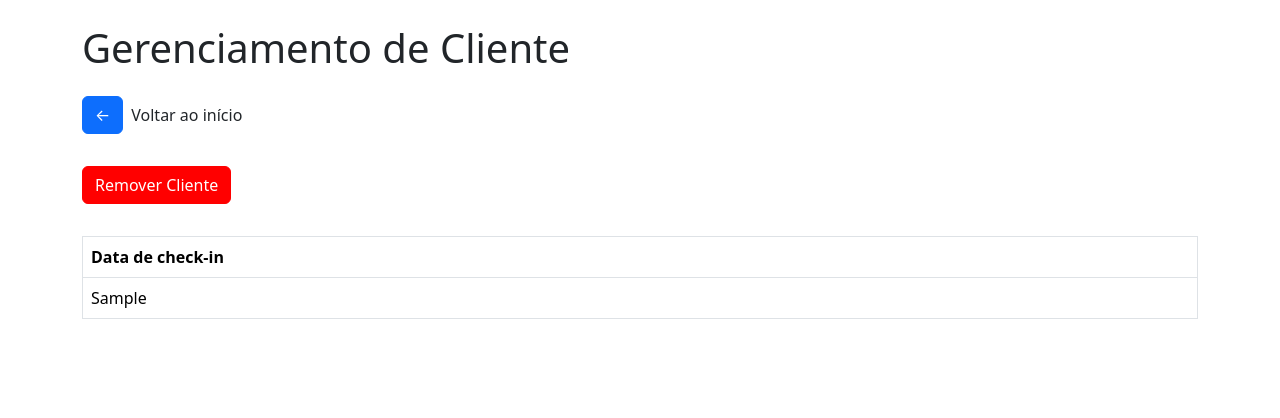
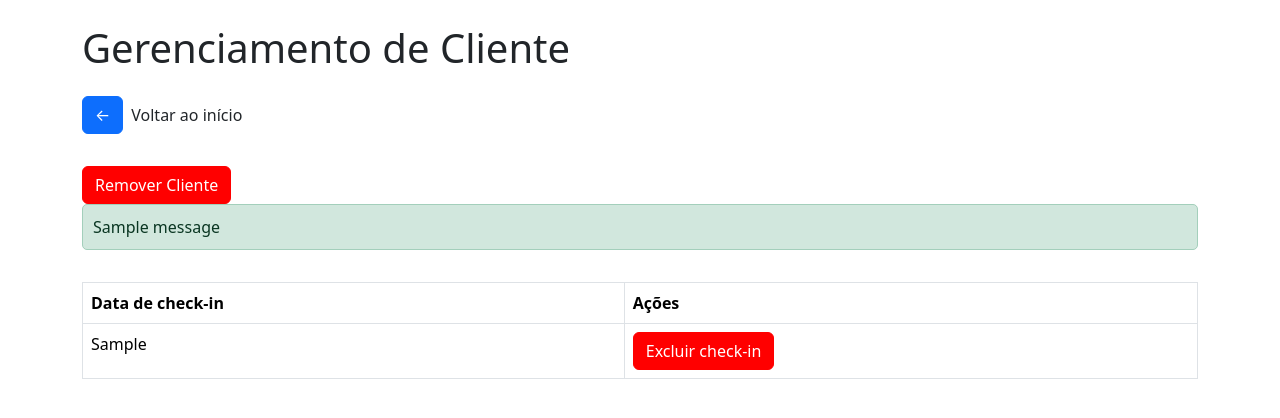
Before and after one commit to Markfgui675/app_estetica_flask, a Flask app: page /clientemassagem/1 in a window 1280 px wide. Shown: the top 418 px of the page. Run offline with Flask 3, Linux system fonts and the light colour scheme; data comes from the database, SQL or seed files in the repository; both versions use the stored data as it was after the commit; tables that the repository leaves empty hold one stand-in row (values such as "Sample post"); one stand-in notice (Sample message) is shown.

Commit message:
develop
funcionalidade que remove checkins de cliente

```diff
--- a/app/static/css/style.css
+++ b/app/static/css/style.css
@@ -72,3 +72,7 @@ a{
   color: #856404;
   border: 1px solid #ffeeba;
 }
+
+.excludecheckin{
+    color: white;
+}
--- a/app/templates/cliente_massagem.html
+++ b/app/templates/cliente_massagem.html
@@ -26,16 +26,28 @@
         <!-- Botão que abre o modal -->
         <button class="btn btn-primary btn-remover" id="openModal">Remover Cliente</button>
 
+        {% with messages = get_flashed_messages(with_categories=true) %}
+            {% if messages %}
+                {% for category, message in messages %}
+                <div class="alert alert-{{ category }}">
+                    {{ message }}
+                </div>
+                {% endfor %}
+            {% endif %}
+        {% endwith %}
+
         <table class="table table-bordered table-checkin">
             <thead>
                 <tr>
                 <th>Data de check-in</th>
+                <th>Ações</th>
                 </tr>
             </thead>
             <tbody>
                 {% for checkin in checkins %}
                 <tr>
                 <td>{{ checkin.data }}</td>
+                <td><a href="/excluircheckinmassagem/{{checkin.id}}" class="btn btn-primary btn-remover excludecheckin">Excluir check-in</a></td>
                 </tr>
                 {% endfor %}
             </tbody>
@@ -55,7 +67,7 @@
 
 
 
-        <!-- Modal Adicionar-->
+        <!-- Modal remover cliente-->
         <div id="myModal" class="modal">
             <div class="modal-content">
             <span style="cursor: pointer;" class="close" id="closeModal">&times;</span>
--- a/app/views.py
+++ b/app/views.py
@@ -81,6 +81,26 @@ def excluir_cliente_massagem(cliente_id):
     conn = get_db_connection()
     conn.execute("DELETE FROM clientes_massagem WHERE id = ?", (cliente_id,))
     conn.execute("DELETE FROM checkins_massagem WHERE cliente_id = ?", (cliente_id,))
+    conn.commit()
+    conn.close()
+
+def excluir_checkin_massagem(checkin_id):
+    conn = get_db_connection()
+    cliente_id = conn.execute("SELECT * FROM checkins_massagem WHERE id = ?", (checkin_id,)).fetchone()['cliente_id']
+    cliente = conn.execute("SELECT * FROM clientes_massagem WHERE id = ?", (cliente_id,)).fetchone()
+    conn.execute("DELETE FROM checkins_massagem WHERE id = ?", (checkin_id,))
+    novos_checkins = cliente['checkins_massagem'] - 1
+    conn.execute("UPDATE clientes_massagem SET checkins_massagem = ? WHERE id = ?", (novos_checkins, cliente_id))
+    conn.commit()
+    conn.close()
+
+def excluir_checkin_limpeza(checkin_id):
+    conn = get_db_connection()
+    cliente_id = conn.execute("SELECT * FROM checkins_limpeza WHERE id = ?", (checkin_id,)).fetchone()['cliente_id']
+    cliente = conn.execute("SELECT * FROM clientes_limpeza WHERE id = ?", (cliente_id,)).fetchone()
+    conn.execute("DELETE FROM checkins_limpeza WHERE id = ?", (checkin_id,))
+    novos_checkins = cliente['checkins_limpeza'] - 1
+    conn.execute("UPDATE clientes_limpeza SET checkins_limpeza = ? WHERE id = ?", (novos_checkins, cliente_id))
     conn.commit()
     conn.close()
 
@@ -203,3 +223,15 @@ def excluir_massagem(cliente_id):
 def excluir_limpeza(cliente_id):
     excluir_cliente_limpeza(cliente_id)
     return redirect(url_for("homepage_limpeza"))
+
+@app.route("/excluircheckinmassagem/<int:checkin_id>")
+def excluir_ch_massagem(checkin_id):
+    excluir_checkin_massagem(checkin_id)
+    flash(f"Check-in removido!", "warning")
+    return redirect(url_for("homepage_massagem"))
+
+@app.route("/excluircheckinlimpeza/<int:checkin_id>")
+def excluir_ch_limpeza(checkin_id):
+    excluir_checkin_limpeza(checkin_id)
+    flash(f"Check-in removido!", "warning")
+    return redirect(url_for("homepage_limpeza"))
```
Also changed, not shown: app/templates/cliente_limpeza.html (+11 -0 lines), checkins.db.
